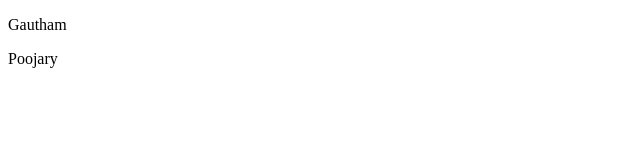
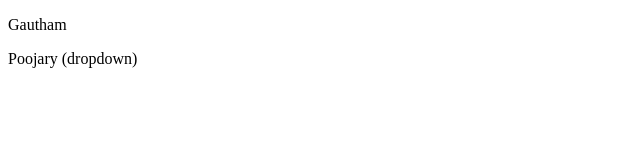
Before and after one commit to gautham444444/localrepo, a plain HTML site: page index.html in a window 1280 px wide. Shown: the full height of the page, 0-640 px from the left. Drawn offline with Linux system fonts and the light colour scheme.

```diff
--- a/index.html
+++ b/index.html
@@ -7,6 +7,6 @@
 </head>
 <body>
     <p>Gautham</p>
-    <p>Poojary</p>
+    <p>Poojary (dropdown)</p>
 </body>
 </html>
```
